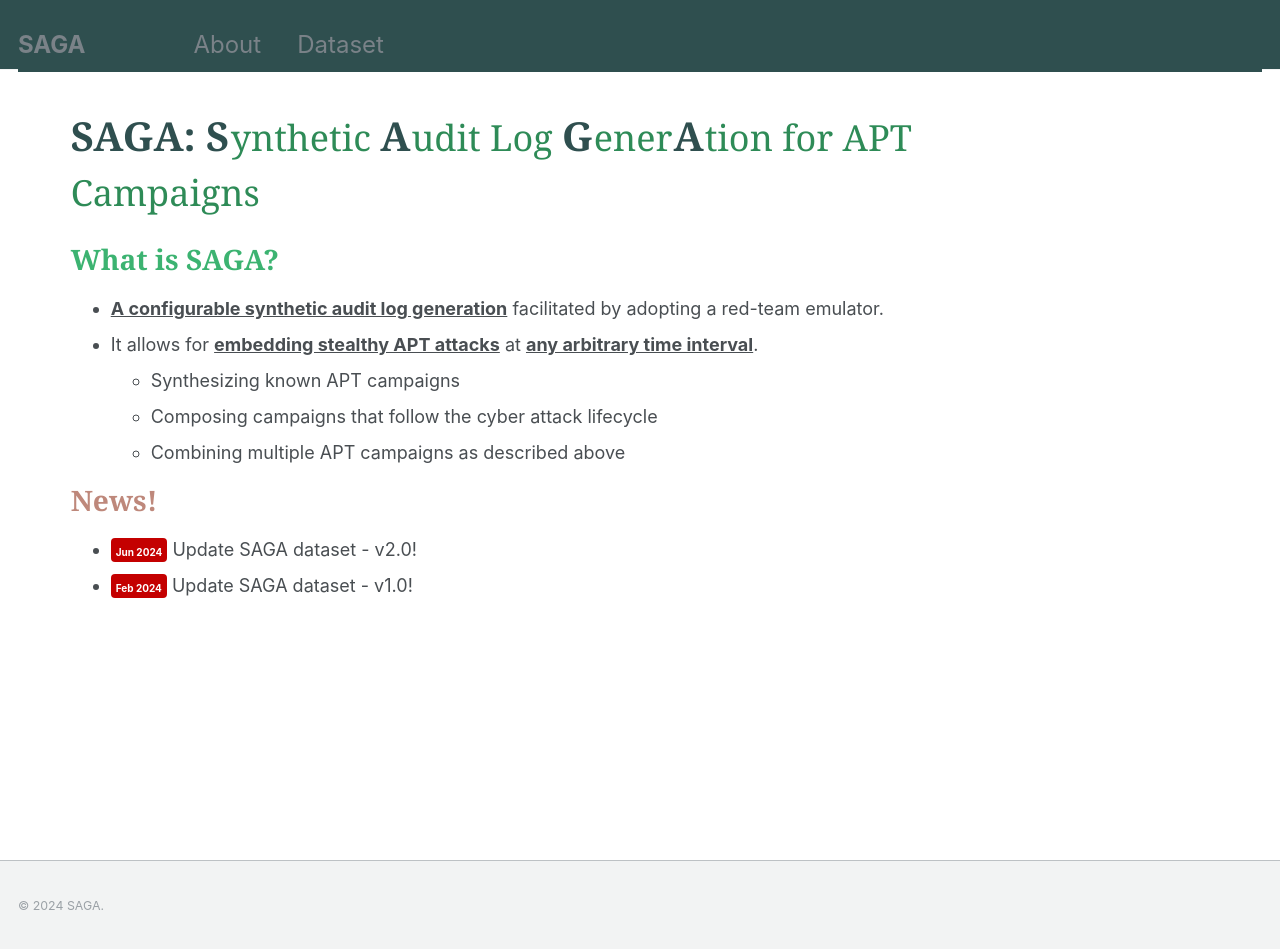
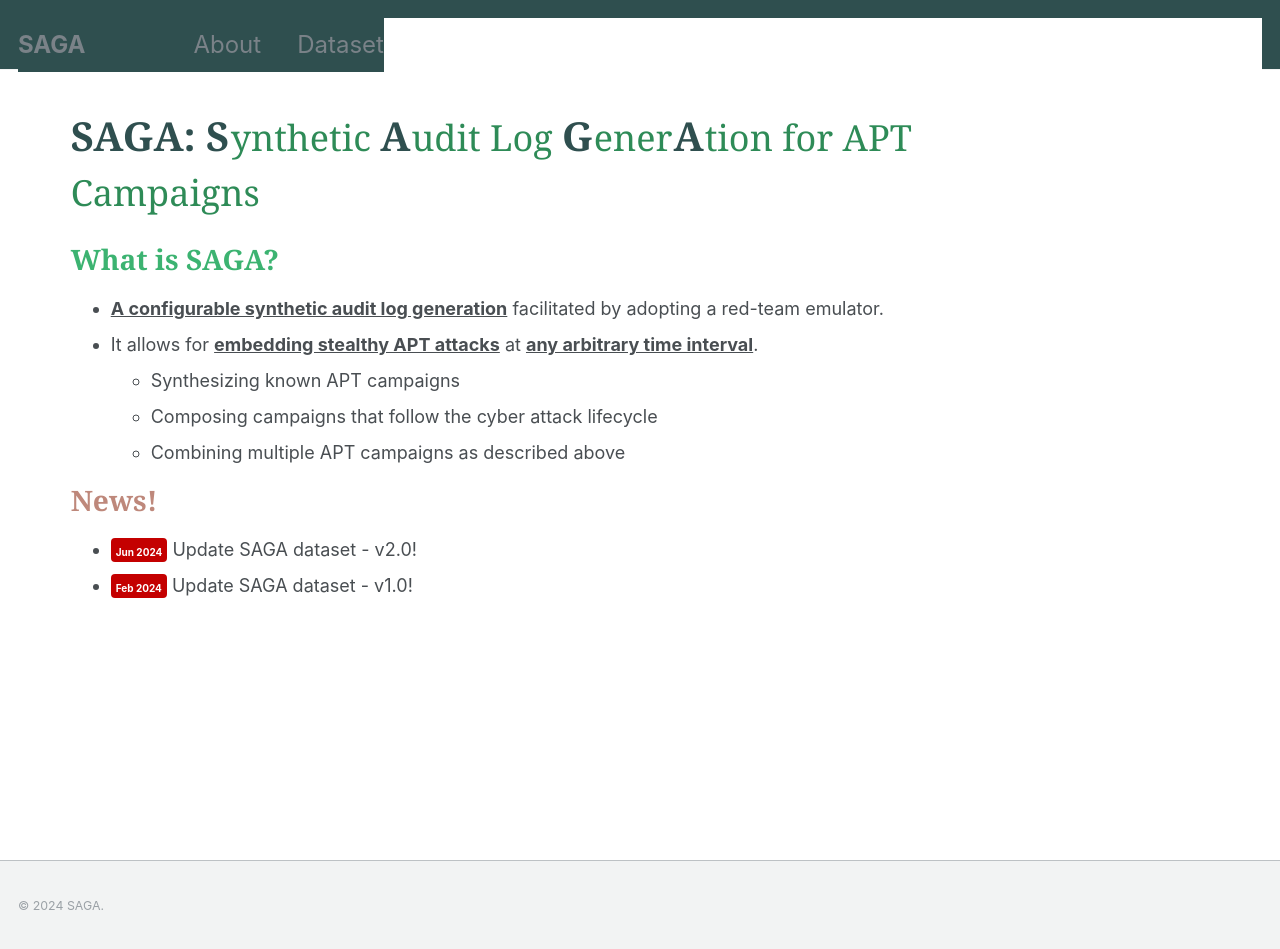
Before and after one commit to saga-tw/saga-tw.github.io, a Jekyll site: the page built from _pages/about.md, in a window 1280 px wide and 951 px high. Built offline with Jekyll 4.4.1, drawn with Linux system fonts in a browser that asks for light colours.

Commit message:
Update _navigation.scss

```diff
--- a/_sass/_navigation.scss
+++ b/_sass/_navigation.scss
@@ -175,7 +175,7 @@
 .greedy-nav {
   position: relative;
   min-width: 250px;
-  background: #2F4F4F !important;
+  background: $background-color;
 
   a {
     display: block;
```
